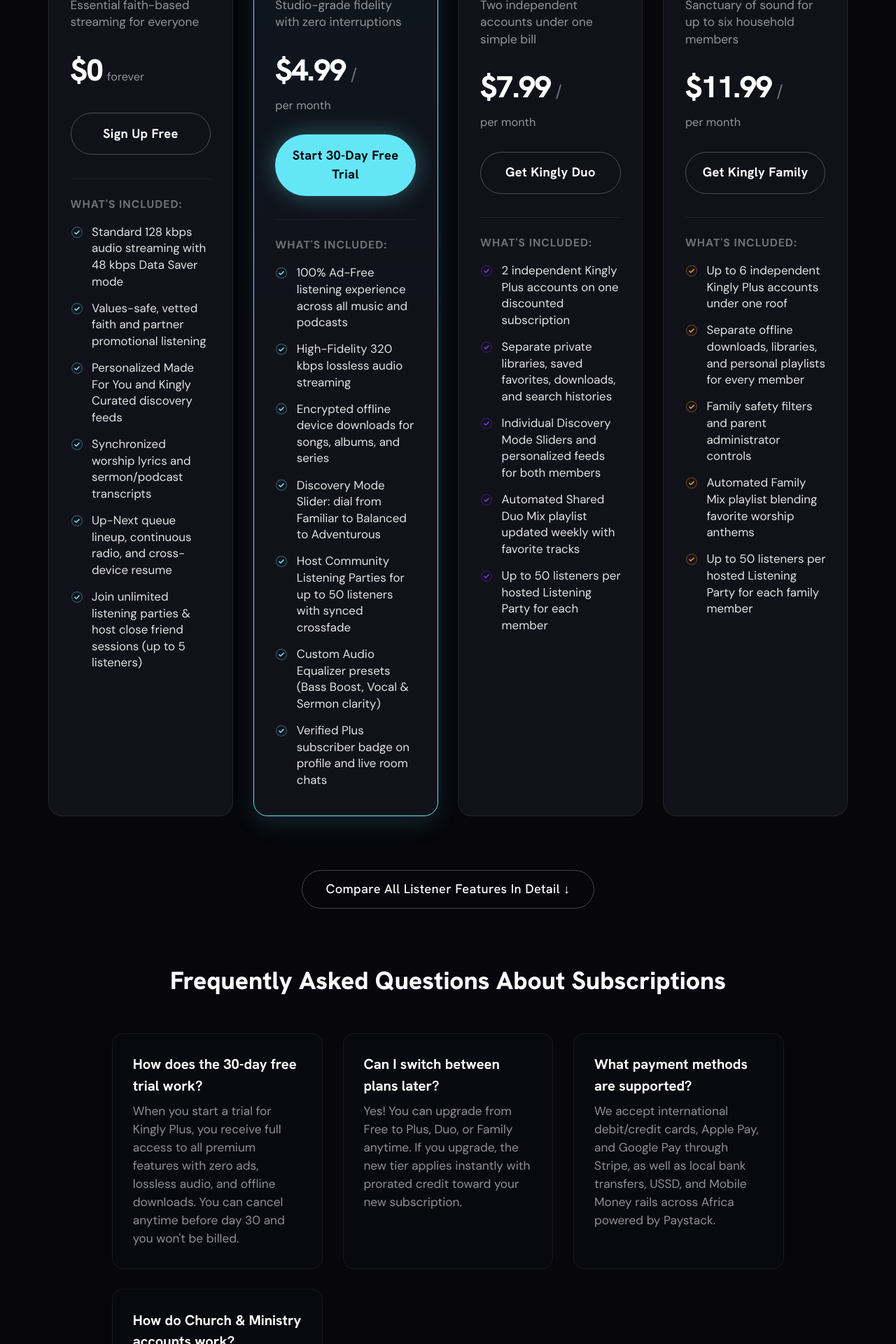
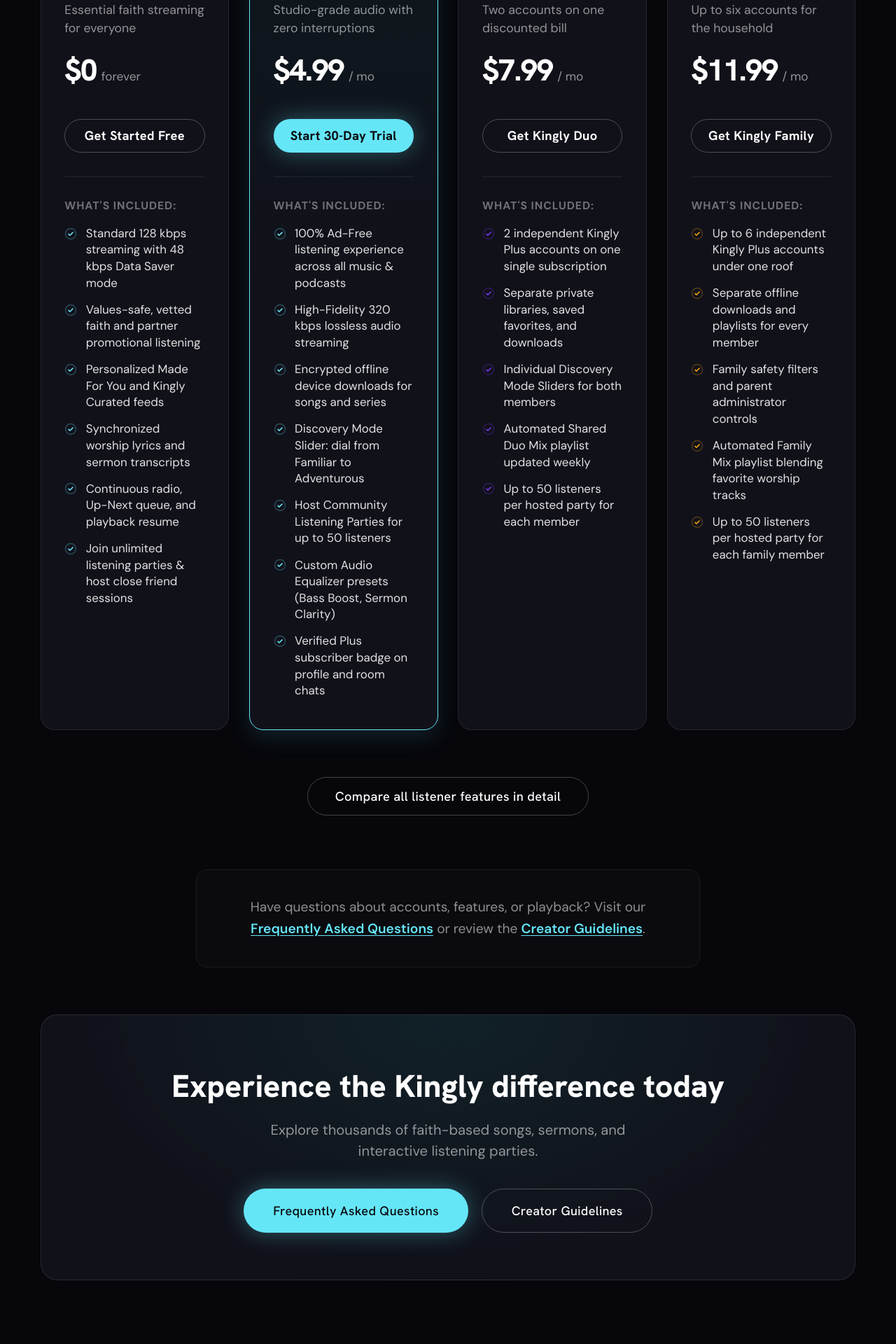
Before and after one commit to SoundCode-Podcast-and-Audio-Platform/soundcode-public, a Next.js app: page /pricing in a window 1280 px wide. Shown: the part 720-2640 px from the top of the page at 70% size. Built offline with nearby package versions, Linux system fonts and the light colour scheme.

Commit message:
fix: streamline pricing cards alignment, widen grid, unify showcase cards styling, and clean up CTAs

```diff
--- a/app/globals.css
+++ b/app/globals.css
@@ -1356,7 +1356,7 @@ img {
 /* ——— Pricing & Feature Showcase Extensions ——— */
 
 .site-main.is-pricing {
-  width: min(1200px, calc(100% - 2 * var(--page-gutter)));
+  width: min(1380px, calc(100% - 2 * var(--page-gutter)));
   margin-inline: auto;
   padding: calc(var(--header-offset) + env(safe-area-inset-top) + 2rem) var(--page-gutter)
     calc(4.5rem + env(safe-area-inset-bottom));
@@ -1364,7 +1364,7 @@ img {
 
 .pricing-header {
   text-align: center;
-  max-width: 780px;
+  max-width: 820px;
   margin: 0 auto 3.5rem;
 }
 
@@ -1494,15 +1494,21 @@ img {
 /* Pricing Cards Grid */
 .pricing-cards-grid {
   display: grid;
-  grid-template-columns: repeat(auto-fit, minmax(260px, 1fr));
+  grid-template-columns: repeat(auto-fit, minmax(280px, 1fr));
   gap: 1.5rem;
-  margin-bottom: 4rem;
+  margin-bottom: 3.5rem;
   align-items: stretch;
 }
 
-@media (min-width: 1024px) {
+@media (min-width: 1200px) {
   .pricing-cards-grid.tiers-count-4 {
     grid-template-columns: repeat(4, 1fr);
+  }
+}
+
+@media (min-width: 680px) and (max-width: 1199px) {
+  .pricing-cards-grid.tiers-count-4 {
+    grid-template-columns: repeat(2, 1fr);
   }
 }
 
@@ -1511,7 +1517,7 @@ img {
   background: var(--card);
   border: 1px solid rgba(255, 255, 255, 0.08);
   border-radius: 20px;
-  padding: 2rem 1.6rem;
+  padding: 2.25rem 1.75rem;
   display: flex;
   flex-direction: column;
   transition: transform 0.25s ease, border-color 0.25s ease, box-shadow 0.25s ease;
@@ -1575,28 +1581,33 @@ img {
 
 .tier-name {
   font-family: var(--font-display);
-  font-size: 1.45rem;
+  font-size: 1.5rem;
   font-weight: 700;
   margin: 0 0 0.4rem;
 }
 
 .tier-subtitle {
-  font-size: 0.9rem;
+  font-size: 0.92rem;
   color: var(--text-secondary);
-  line-height: 1.4;
+  line-height: 1.45;
   margin: 0;
-  min-height: 2.8em;
+  height: 2.8rem;
+  display: flex;
+  align-items: flex-start;
 }
 
 .tier-pricing {
   margin-bottom: 1.5rem;
+  height: 3.25rem;
+  display: flex;
+  align-items: baseline;
 }
 
 .tier-price-row {
-  display: flex;
+  display: inline-flex;
   align-items: baseline;
   gap: 0.35rem;
-  flex-wrap: wrap;
+  white-space: nowrap;
 }
 
 .tier-amount {
@@ -1605,34 +1616,37 @@ img {
   font-weight: 800;
   letter-spacing: -0.03em;
   color: var(--text);
-}
-
-.tier-slash {
-  font-size: 1.25rem;
-  color: var(--text-muted);
+  line-height: 1;
 }
 
 .tier-period {
-  font-size: 0.85rem;
+  font-size: 0.9rem;
   color: var(--text-secondary);
+  white-space: nowrap;
 }
 
 .tier-cta-box {
   margin-bottom: 1.75rem;
+  height: 48px;
 }
 
 .tier-btn {
   width: 100%;
-  padding: 0.8rem 1rem;
+  height: 100%;
+  display: flex;
+  align-items: center;
+  justify-content: center;
+  padding: 0 1rem;
   font-size: 0.95rem;
   font-weight: 600;
-  text-align: center;
+  white-space: nowrap;
+  box-sizing: border-box;
 }
 
 .tier-perks {
   flex: 1;
-  border-top: 1px solid rgba(255, 255, 255, 0.06);
-  padding-top: 1.25rem;
+  border-top: 1px solid rgba(255, 255, 255, 0.08);
+  padding-top: 1.5rem;
 }
 
 .tier-perks-label {
@@ -1678,7 +1692,7 @@ img {
 }
 
 .comparison-btn {
-  padding: 0.75rem 1.75rem;
+  padding: 0.75rem 2rem;
   font-size: 0.95rem;
 }
 
@@ -1732,76 +1746,33 @@ img {
   margin-top: 0.15rem;
 }
 
-/* Creator Note Section */
-.creator-note-section {
-  margin: 2rem auto 4rem;
-}
-
-.creator-note-card {
-  background: linear-gradient(135deg, rgba(17, 186, 130, 0.08) 0%, var(--card) 60%);
-  border: 1px solid rgba(17, 186, 130, 0.25);
-  border-radius: 20px;
-  padding: 2.5rem 2rem;
+/* Informative FAQ Link Callout */
+.pricing-faq-callout {
   text-align: center;
-  max-width: 820px;
-  margin: 0 auto;
-}
-
-.creator-note-card h3 {
-  font-family: var(--font-display);
-  font-size: 1.5rem;
-  font-weight: 700;
-  margin: 0 0 0.75rem;
-}
-
-.creator-note-card p {
+  padding: 2rem 1.5rem;
+  background: rgba(255, 255, 255, 0.02);
+  border: 1px solid rgba(255, 255, 255, 0.06);
+  border-radius: 16px;
+  max-width: 720px;
+  margin: 2rem auto 3.5rem;
+}
+
+.pricing-faq-callout p {
   color: var(--text-secondary);
   font-size: 1rem;
+  margin: 0;
   line-height: 1.6;
-  margin: 0 auto 1.5rem;
-  max-width: 600px;
-}
-
-/* Pricing FAQ */
-.pricing-faq-section {
-  margin: 4rem auto;
-  max-width: 960px;
-}
-
-.pricing-faq-title {
-  font-family: var(--font-display);
-  font-size: 1.85rem;
-  font-weight: 800;
-  text-align: center;
-  margin-bottom: 2.5rem;
-}
-
-.pricing-faq-grid {
-  display: grid;
-  grid-template-columns: repeat(auto-fit, minmax(280px, 1fr));
-  gap: 1.5rem;
-}
-
-.pricing-faq-item {
-  background: var(--surface);
-  border: 1px solid rgba(255, 255, 255, 0.06);
-  border-radius: 16px;
-  padding: 1.5rem;
-}
-
-.pricing-faq-item h3 {
-  font-family: var(--font-display);
-  font-size: 1.05rem;
-  font-weight: 700;
-  margin: 0 0 0.5rem;
-  color: var(--text);
-}
-
-.pricing-faq-item p {
-  font-size: 0.9rem;
-  color: var(--text-secondary);
-  line-height: 1.5;
-  margin: 0;
+}
+
+.pricing-faq-callout .highlight-link {
+  color: var(--cyan);
+  font-weight: 600;
+  text-decoration: underline;
+  text-underline-offset: 3px;
+}
+
+.pricing-faq-callout .highlight-link:hover {
+  color: #ffffff;
 }
 
 /* Bottom CTA Banner */
@@ -1811,7 +1782,7 @@ img {
   border-radius: 24px;
   padding: 3.5rem 2rem;
   text-align: center;
-  margin-top: 4rem;
+  margin-top: 2rem;
 }
 
 .pricing-bottom-cta h2 {
@@ -1846,7 +1817,7 @@ img {
 .showcase-inner {
   display: flex;
   flex-direction: column;
-  gap: 4rem;
+  gap: 3.5rem;
 }
 
 .showcase-card {
@@ -1855,7 +1826,6 @@ img {
   gap: 2.5rem;
   align-items: center;
   background: var(--card);
-  border: 1px solid rgba(255, 255, 255, 0.08);
   border-radius: 24px;
   padding: 3rem 2.5rem;
 }
@@ -1864,6 +1834,12 @@ img {
   .showcase-card {
     grid-template-columns: 1fr 1fr;
   }
+}
+
+.showcase-card-purple {
+  background: linear-gradient(135deg, rgba(123, 57, 237, 0.06) 0%, var(--card) 60%);
+  border: 1px solid rgba(123, 57, 237, 0.25);
+  box-shadow: 0 16px 40px rgba(123, 57, 237, 0.08);
 }
 
 .badge-pill {
@@ -1878,12 +1854,6 @@ img {
   margin-bottom: 1rem;
 }
 
-.badge-pill-emerald {
-  background: rgba(17, 186, 130, 0.15);
-  color: var(--emerald);
-  border: 1px solid rgba(17, 186, 130, 0.3);
-}
-
 .badge-pill-purple {
   background: rgba(123, 57, 237, 0.15);
   color: #a77bf7;
@@ -1925,7 +1895,7 @@ img {
   content: '•';
   position: absolute;
   left: 0;
-  color: var(--cyan);
+  color: #a77bf7;
   font-size: 1.2rem;
   line-height: 1;
 }
@@ -1933,10 +1903,10 @@ img {
 /* Slider Mockup */
 .slider-mockup {
   background: var(--surface);
-  border: 1px solid rgba(255, 255, 255, 0.08);
+  border: 1px solid rgba(123, 57, 237, 0.25);
   border-radius: 18px;
   padding: 2rem 1.75rem;
-  box-shadow: 0 12px 32px rgba(0, 0, 0, 0.5);
+  box-shadow: 0 12px 32px rgba(123, 57, 237, 0.12);
 }
 
 .slider-label-row {
@@ -1948,7 +1918,7 @@ img {
 }
 
 .slider-label-row .slider-label.active {
-  color: var(--emerald);
+  color: #a77bf7;
   font-weight: 700;
 }
 
@@ -1962,7 +1932,7 @@ img {
 
 .slider-fill {
   height: 100%;
-  background: linear-gradient(90deg, #65e6f7, #11ba82);
+  background: linear-gradient(90deg, #7b39ed, #a77bf7);
   border-radius: 9999px;
 }
 
@@ -1974,7 +1944,7 @@ img {
   height: 22px;
   border-radius: 50%;
   background: #ffffff;
-  box-shadow: 0 0 14px rgba(17, 186, 130, 0.7);
+  box-shadow: 0 0 14px rgba(123, 57, 237, 0.7);
 }
 
 .slider-caption {
--- a/components/SiteHeader.tsx
+++ b/components/SiteHeader.tsx
@@ -42,7 +42,7 @@ export function SiteHeader() {
         </nav>
 
         <Link href="/pricing" className="header-cta">
-          Get the app
+          View Plans
         </Link>
       </div>
     </header>
--- a/components/pricing/PricingPageClient.tsx
+++ b/components/pricing/PricingPageClient.tsx
@@ -121,7 +121,6 @@ export function PricingPageClient({ initialAudience }: { initialAudience?: Audie
                 <div className="tier-pricing">
                   <div className="tier-price-row">
                     <span className="tier-amount">{price}</span>
-                    {price !== '$0' ? <span className="tier-slash">/</span> : null}
                     <span className="tier-period">{period}</span>
                   </div>
                 </div>
@@ -163,7 +162,7 @@ export function PricingPageClient({ initialAudience }: { initialAudience?: Audie
               className="btn btn-ghost comparison-btn"
               onClick={() => setShowComparison((prev) => !prev)}
             >
-              {showComparison ? 'Hide Feature Comparison ↑' : 'Compare All Listener Features In Detail ↓'}
+              {showComparison ? 'Hide detailed feature comparison' : 'Compare all listener features in detail'}
             </button>
           </div>
 
@@ -221,66 +220,33 @@ export function PricingPageClient({ initialAudience }: { initialAudience?: Audie
             </div>
           ) : null}
         </section>
-      ) : (
-        <section className="creator-note-section">
-          <div className="creator-note-card">
-            <h3>Need custom storage or larger broadcast scale?</h3>
-            <p>
-              For established recording labels, international church campuses, or multi-campus networks with custom bandwidth and audio engineering requirements, contact our ministry team.
-            </p>
-            <a
-              href="mailto:support@kinglyapp.com?subject=Enterprise%20Broadcast%20Inquiry"
-              className="btn btn-emerald"
-            >
-              Contact Ministry Partnerships
-            </a>
-          </div>
-        </section>
-      )}
+      ) : null}
 
-      {/* Pricing FAQ Section */}
-      <section className="pricing-faq-section" aria-labelledby="pricing-faq-heading">
-        <h2 id="pricing-faq-heading" className="pricing-faq-title">
-          Frequently Asked Questions About Subscriptions
-        </h2>
-        <div className="pricing-faq-grid">
-          <div className="pricing-faq-item">
-            <h3>How does the 30-day free trial work?</h3>
-            <p>
-              When you start a trial for Kingly Plus, you receive full access to all premium features with zero ads, lossless audio, and offline downloads. You can cancel anytime before day 30 and you won&apos;t be billed.
-            </p>
-          </div>
-          <div className="pricing-faq-item">
-            <h3>Can I switch between plans later?</h3>
-            <p>
-              Yes! You can upgrade from Free to Plus, Duo, or Family anytime. If you upgrade, the new tier applies instantly with prorated credit toward your new subscription.
-            </p>
-          </div>
-          <div className="pricing-faq-item">
-            <h3>What payment methods are supported?</h3>
-            <p>
-              We accept international debit/credit cards, Apple Pay, and Google Pay through Stripe, as well as local bank transfers, USSD, and Mobile Money rails across Africa powered by Paystack.
-            </p>
-          </div>
-          <div className="pricing-faq-item">
-            <h3>How do Church & Ministry accounts work?</h3>
-            <p>
-              Churches can apply for Creator Starter or upgrade to Enterprise for multi-staff seats. This allows media directors, sound technicians, and pastors to manage series without sharing personal passwords.
-            </p>
-          </div>
-        </div>
-      </section>
+      {/* Informative Link Cue */}
+      <div className="pricing-faq-callout">
+        <p>
+          Have questions about accounts, features, or playback? Visit our{' '}
+          <Link href="/faq" className="highlight-link">
+            Frequently Asked Questions
+          </Link>{' '}
+          or review the{' '}
+          <Link href="/creator-guidelines" className="highlight-link">
+            Creator Guidelines
+          </Link>
+          .
+        </p>
+      </div>
 
       {/* Bottom CTA Banner */}
       <section className="pricing-bottom-cta">
         <h2>Experience the Kingly difference today</h2>
-        <p>No credit card required to start listening to thousands of faith-based tracks and sermons.</p>
+        <p>Explore thousands of faith-based songs, sermons, and interactive listening parties.</p>
         <div className="cta-actions">
           <Link href="/faq" className="btn btn-primary">
-            Download Kingly App
+            Frequently Asked Questions
           </Link>
           <Link href="/creator-guidelines" className="btn btn-ghost">
-            Learn About Creator Tools
+            Creator Guidelines
           </Link>
         </div>
       </section>
--- a/components/pricing/pricingData.ts
+++ b/components/pricing/pricingData.ts
@@ -24,7 +24,7 @@ export const LISTENER_TIERS: PlanTier[] = [
     id: 'free',
     planCode: 'listener_free',
     name: 'Free',
-    subtitle: 'Essential faith-based streaming for everyone',
+    subtitle: 'Essential faith streaming for everyone',
     audience: 'listener',
     priceMonthly: '$0',
     priceAnnual: '$0',
@@ -32,58 +32,58 @@ export const LISTENER_TIERS: PlanTier[] = [
     periodAnnual: 'forever',
     accent: 'cyan',
     perks: [
-      'Standard 128 kbps audio streaming with 48 kbps Data Saver mode',
+      'Standard 128 kbps streaming with 48 kbps Data Saver mode',
       'Values-safe, vetted faith and partner promotional listening',
-      'Personalized Made For You and Kingly Curated discovery feeds',
-      'Synchronized worship lyrics and sermon/podcast transcripts',
-      'Up-Next queue lineup, continuous radio, and cross-device resume',
-      'Join unlimited listening parties & host close friend sessions (up to 5 listeners)',
+      'Personalized Made For You and Kingly Curated feeds',
+      'Synchronized worship lyrics and sermon transcripts',
+      'Continuous radio, Up-Next queue, and playback resume',
+      'Join unlimited listening parties & host close friend sessions',
     ],
-    ctaLabel: 'Sign Up Free',
+    ctaLabel: 'Get Started Free',
     ctaHref: '/faq',
   },
   {
     id: 'plus',
     planCode: 'listener_plus_monthly',
     name: 'Plus',
-    subtitle: 'Studio-grade fidelity with zero interruptions',
+    subtitle: 'Studio-grade audio with zero interruptions',
     audience: 'listener',
     priceMonthly: '$4.99',
     priceAnnual: '$49.99',
-    periodMonthly: 'per month',
-    periodAnnual: 'per year (~17% off)',
+    periodMonthly: '/ mo',
+    periodAnnual: '/ yr',
     badge: 'MOST POPULAR',
     isPopular: true,
     accent: 'cyan',
     perks: [
-      '100% Ad-Free listening experience across all music and podcasts',
+      '100% Ad-Free listening experience across all music & podcasts',
       'High-Fidelity 320 kbps lossless audio streaming',
-      'Encrypted offline device downloads for songs, albums, and series',
-      'Discovery Mode Slider: dial from Familiar to Balanced to Adventurous',
-      'Host Community Listening Parties for up to 50 listeners with synced crossfade',
-      'Custom Audio Equalizer presets (Bass Boost, Vocal & Sermon clarity)',
-      'Verified Plus subscriber badge on profile and live room chats',
+      'Encrypted offline device downloads for songs and series',
+      'Discovery Mode Slider: dial from Familiar to Adventurous',
+      'Host Community Listening Parties for up to 50 listeners',
+      'Custom Audio Equalizer presets (Bass Boost, Sermon Clarity)',
+      'Verified Plus subscriber badge on profile and room chats',
     ],
-    ctaLabel: 'Start 30-Day Free Trial',
+    ctaLabel: 'Start 30-Day Trial',
     ctaHref: '/faq',
   },
   {
     id: 'duo',
     planCode: 'listener_duo_monthly',
     name: 'Duo',
-    subtitle: 'Two independent accounts under one simple bill',
+    subtitle: 'Two accounts on one discounted bill',
     audience: 'listener',
     priceMonthly: '$7.99',
     priceAnnual: '$79.99',
-    periodMonthly: 'per month',
-    periodAnnual: 'per year (~17% off)',
+    periodMonthly: '/ mo',
+    periodAnnual: '/ yr',
     accent: 'purple',
     perks: [
-      '2 independent Kingly Plus accounts on one discounted subscription',
-      'Separate private libraries, saved favorites, downloads, and search histories',
-      'Individual Discovery Mode Sliders and personalized feeds for both members',
-      'Automated Shared Duo Mix playlist updated weekly with favorite tracks',
-      'Up to 50 listeners per hosted Listening Party for each member',
+      '2 independent Kingly Plus accounts on one single subscription',
+      'Separate private libraries, saved favorites, and downloads',
+      'Individual Discovery Mode Sliders for both members',
+      'Automated Shared Duo Mix playlist updated weekly',
+      'Up to 50 listeners per hosted party for each member',
     ],
     ctaLabel: 'Get Kingly Duo',
     ctaHref: '/faq',
@@ -92,19 +92,19 @@ export const LISTENER_TIERS: PlanTier[] = [
     id: 'family',
     planCode: 'listener_family_monthly',
     name: 'Family',
-    subtitle: 'Sanctuary of sound for up to six household members',
+    subtitle: 'Up to six accounts for the household',
     audience: 'listener',
     priceMonthly: '$11.99',
     priceAnnual: '$119.99',
-    periodMonthly: 'per month',
-    periodAnnual: 'per year (~17% off)',
+    periodMonthly: '/ mo',
+    periodAnnual: '/ yr',
     accent: 'amber',
     perks: [
       'Up to 6 independent Kingly Plus accounts under one roof',
-      'Separate offline downloads, libraries, and personal playlists for every member',
+      'Separate offline downloads and playlists for every member',
       'Family safety filters and parent administrator controls',
-      'Automated Family Mix playlist blending favorite worship anthems',
-      'Up to 50 listeners per hosted Listening Party for each family member',
+      'Automated Family Mix playlist blending favorite worship tracks',
+      'Up to 50 listeners per hosted party for each family member',
     ],
     ctaLabel: 'Get Kingly Family',
     ctaHref: '/faq',
@@ -115,8 +115,8 @@ export const CREATOR_TIERS: PlanTier[] = [
   {
     id: 'creator_starter',
     planCode: 'creator_starter',
-    name: 'Creator Starter',
-    subtitle: 'Begin publishing and sharing your faith walk',
+    name: 'Starter',
+    subtitle: 'Publish audio and build your reach',
     audience: 'creator',
     priceMonthly: '$0',
     priceAnnual: '$0',
@@ -126,11 +126,11 @@ export const CREATOR_TIERS: PlanTier[] = [
     perks: [
       '300 minutes (5 hours) lifetime total audio/video upload storage',
       'Standard audio processing and automated ingestion queue',
-      'Basic creator analytics: aggregate plays, impressions, and follower counts',
+      'Basic creator analytics: aggregate plays and follower counts',
       'Public creator profile, discography, bio, and ministry links',
       'Publish time-synchronized lyrics and podcast transcripts',
-      'Host Community Listening Parties for up to 10 listeners with published catalog',
-      'Receive fan gifts, tips, and offerings via official platform channels',
+      'Host Community Listening Parties for up to 10 listeners',
+      'Receive fan gifts and offerings via official platform channels',
     ],
     ctaLabel: 'Apply as Creator',
     ctaHref: '/creator-guidelines',
@@ -138,69 +138,69 @@ export const CREATOR_TIERS: PlanTier[] = [
   {
     id: 'creator_growth',
     planCode: 'creator_growth_monthly',
-    name: 'Creator Growth',
-    subtitle: 'Deepen your engagement with richer audience analytics',
+    name: 'Growth',
+    subtitle: 'Expand reach with richer analytics',
     audience: 'creator',
     priceMonthly: '$9.99',
     priceAnnual: '$99.99',
-    periodMonthly: 'per month',
-    periodAnnual: 'per year (~17% off)',
+    periodMonthly: '/ mo',
+    periodAnnual: '/ yr',
     accent: 'amber',
     perks: [
       '600 minutes/month (10 hours/month) recurring upload quota',
-      'Listener Completion & Drop-Off Analytics (track drop points and skip trends)',
-      'Host Community Listening Parties for up to 100 listeners with synced crossfade',
-      'Exclusive Pre-Release & Draft premieres inside live parties before public launch',
+      'Listener Completion & Drop-Off Analytics (track drop points)',
+      'Host Community Listening Parties for up to 100 listeners',
+      'Exclusive Pre-Release & Draft premieres inside live parties',
       'Receive fan gifts and tokens with reduced platform fees',
     ],
-    ctaLabel: 'Upgrade to Growth',
-    ctaHref: '/faq',
+    ctaLabel: 'Get Creator Growth',
+    ctaHref: '/creator-guidelines',
   },
   {
     id: 'studio_pro',
     planCode: 'creator_pro_monthly',
     name: 'Studio Pro',
-    subtitle: 'Maximum publishing power for artists & podcasters',
+    subtitle: 'Unlimited publishing for producers',
     audience: 'creator',
     priceMonthly: '$24.99',
     priceAnnual: '$249.99',
-    periodMonthly: 'per month',
-    periodAnnual: 'per year (~17% off)',
+    periodMonthly: '/ mo',
+    periodAnnual: '/ yr',
     badge: 'POPULAR FOR ARTISTS',
     isPopular: true,
     accent: 'emerald',
     perks: [
-      'Unlimited audio and video upload capacity & permanent catalog storage',
-      'Priority master audio transcoding and accelerated moderation review queue',
-      'Deep Audience & Source Attribution Analytics (search vs feed vs share breakdown)',
-      'Host large Listening Parties for up to 500 listeners with one-tap Instant Publish',
-      'Verified Studio Pro Creator Badge on profile, search, and party chats',
+      'Unlimited audio and video upload capacity & catalog storage',
+      'Priority master audio transcoding and accelerated moderation queue',
+      'Deep Audience & Source Attribution Analytics (search vs feed)',
+      'Host large Listening Parties for up to 500 listeners',
+      'Verified Studio Pro Creator Badge on profile and search',
       'Fan offerings and tips with lower platform fee structure',
     ],
     ctaLabel: 'Get Studio Pro',
-    ctaHref: '/faq',
+    ctaHref: '/creator-guidelines',
   },
   {
     id: 'creator_enterprise',
     planCode: 'creator_enterprise_monthly',
-    name: 'Ministry & Label Enterprise',
-    subtitle: 'Multi-seat access for churches, labels & broadcast ministries',
+    name: 'Enterprise',
+    subtitle: 'Multi-seat access for ministries',
     audience: 'creator',
     priceMonthly: '$79.99',
     priceAnnual: '$799.99',
-    periodMonthly: 'per month',
-    periodAnnual: 'per year (~17% off)',
+    periodMonthly: '/ mo',
+    periodAnnual: '/ yr',
     accent: 'purple',
     perks: [
-      'Multi-Member Team Access with 10 staff/editor seats to manage uploads',
-      'Network-wide exportable analytics across all series, seasons, and artists',
-      'Broadcast-Scale Listening Parties (up to 5,000 listeners) with co-host moderation',
-      'Pre-scheduled multi-series release calendar and instant draft premieres',
+      'Multi-Member Team Access with 10 staff/editor seats for ministries',
+      'Network-wide exportable analytics across all series and artists',
+      'Broadcast-Scale Listening Parties (up to 5,000 listeners)',
+      'Pre-scheduled multi-series release calendar and draft premieres',
       'Lowest VIP platform fee on fan offerings and ministry gifts',
-      'Dedicated partner support and expedited media verification',
+      'Expedited media verification and dedicated publishing queue',
     ],
-    ctaLabel: 'Contact Ministry Sales',
-    ctaHref: 'mailto:support@kinglyapp.com?subject=Ministry%20Enterprise%20Inquiry',
+    ctaLabel: 'Learn in Guidelines',
+    ctaHref: '/creator-guidelines',
   },
 ];
 
```
Also changed, not shown: app/page.tsx (+6 -6 lines).
